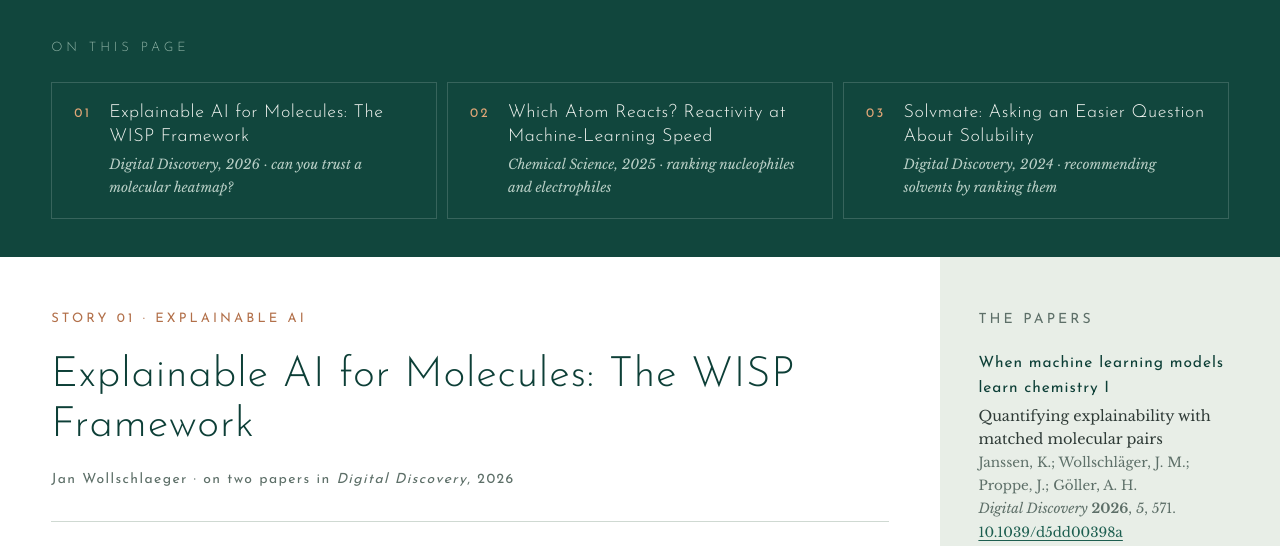
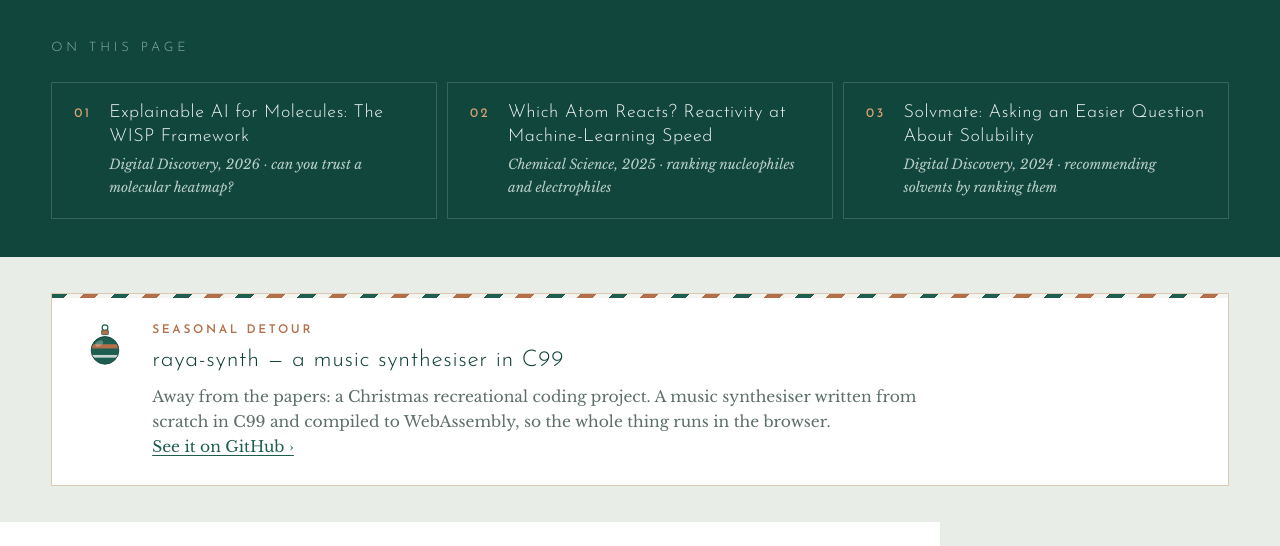
Before and after one commit to jmwoll/jmwoll.github.io, a plain HTML site: page index.html in a window 1280 px wide. Shown: the part 241-787 px from the top of the page. Drawn offline with nearby package versions, Linux system fonts and the light colour scheme.

Commit message:
Add a seasonal note linking to raya-synth
Short panel between the contents outline and the first story, with a
bauble icon drawn as its own SVG and a candy-stripe ribbon along the
top in the page's existing green and copper. Stacks on narrow screens.

Co-Authored-By: Claude Opus 5 <noreply@anthropic.com>

```diff
--- a/index.html
+++ b/index.html
@@ -212,6 +212,79 @@
       font-style: italic;
       font-size: 13.5px;
       color: var(--ink-soft);
+    }
+
+    /* ======================================================= Seasonal note */
+    .seasonal {
+      padding: clamp(24px, 2.8vw, 36px) clamp(20px, 4vw, 72px);
+      background: var(--pale);
+    }
+    .seasonal-inner {
+      position: relative;
+      display: flex;
+      align-items: flex-start;
+      gap: clamp(16px, 2vw, 24px);
+      padding: clamp(20px, 2.2vw, 26px) clamp(20px, 2.4vw, 30px);
+      background: #fff;
+      border: 1px solid #dcc9b4;
+      overflow: hidden;
+    }
+    /* a ribbon along the top, in the page's own two colours */
+    .seasonal-inner::before {
+      content: "";
+      position: absolute;
+      top: 0;
+      left: 0;
+      right: 0;
+      height: 4px;
+      background: repeating-linear-gradient(
+        135deg,
+        var(--accent) 0 11px,
+        #f4f4f0 11px 22px,
+        var(--accent-warm) 22px 33px,
+        #f4f4f0 33px 44px
+      );
+    }
+    .seasonal img {
+      flex: none;
+      width: 46px;
+      height: 46px;
+      margin-top: 2px;
+    }
+    .seasonal-eyebrow {
+      margin: 0 0 6px;
+      font-family: var(--sans);
+      font-size: 12px;
+      font-weight: 600;
+      letter-spacing: .22em;
+      text-transform: uppercase;
+      color: var(--accent-warm);
+    }
+    .seasonal h2 {
+      margin: 0 0 8px;
+      font-family: var(--sans);
+      font-weight: 300;
+      font-size: clamp(19px, 2vw, 23px);
+      letter-spacing: .03em;
+      line-height: 1.25;
+      color: var(--deep);
+    }
+    .seasonal p.blurb {
+      margin: 0;
+      font-size: 15.5px;
+      line-height: 1.62;
+      color: var(--body-soft);
+      max-width: 72ch;
+    }
+    .seasonal a {
+      color: var(--accent);
+      text-underline-offset: 3px;
+      white-space: nowrap;
+    }
+    .seasonal a:hover { color: var(--accent-warm); }
+
+    @media (max-width: 620px) {
+      .seasonal-inner { flex-direction: column; gap: 14px; }
     }
 
     /* ======================================================= Layout */
@@ -587,6 +660,21 @@
       </li>
     </ol>
   </nav>
+
+  <aside class="seasonal">
+    <div class="seasonal-inner">
+      <img src="assets/icon-bauble.svg" alt="">
+      <div>
+        <p class="seasonal-eyebrow">Seasonal detour</p>
+        <h2>raya-synth — a music synthesiser in C99</h2>
+        <p class="blurb">
+          Away from the papers: a Christmas recreational coding project. A music synthesiser written from scratch
+          in C99 and compiled to WebAssembly, so the whole thing runs in the browser.
+          <a href="https://github.com/jmwoll/raya-synth">See it on GitHub &rsaquo;</a>
+        </p>
+      </div>
+    </div>
+  </aside>
 
   <section class="story-block" id="wisp">
   <div class="layout">
```
Also changed, not shown: assets/icon-bauble.svg (added).
